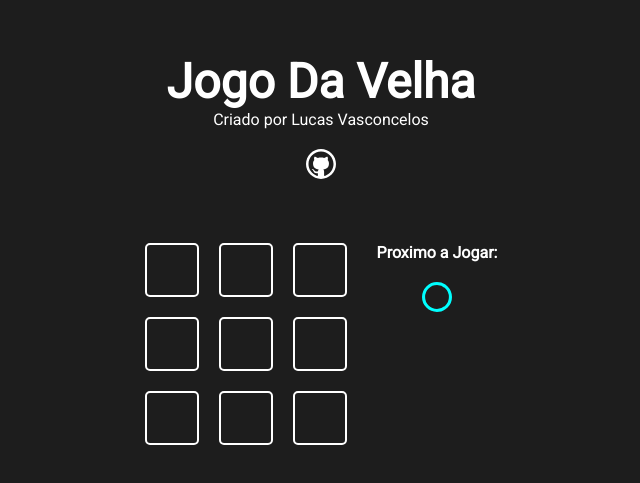
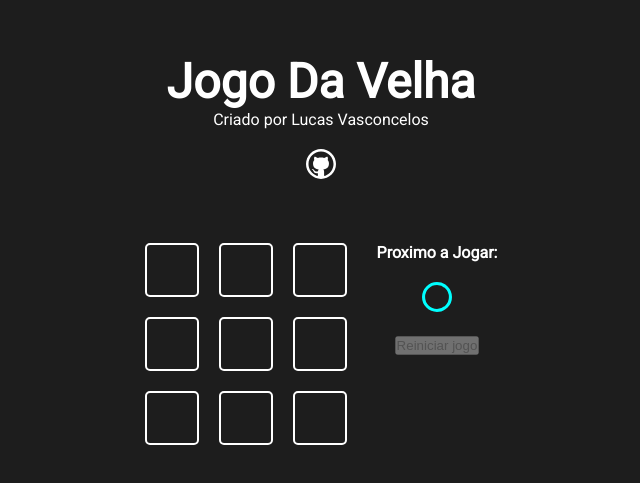
Before and after one commit to LucasVasconcelosDev/Projeto-JogoDaVelha, a Next.js app: page / in a window 1280 px wide. Shown: the part 171-654 px from the top of the page, without its empty margins (319-959 px from the left). Built offline with nearby package versions, Linux system fonts and the light colour scheme.

Commit message:
declarando vencedor e criado botão reset.

```diff
--- /dev/null
+++ b/src/components/button/Button.jsx
@@ -0,0 +1,14 @@
+import styles from "./Button.module.css"
+
+function Button({children, onClick, disabled}){
+    return(
+        <button
+            className={styles.button}
+            onClick={onClick}
+            disabled={disabled}>
+                {children}
+         </button>
+    )
+}
+
+export default Button
--- /dev/null
+++ b/src/components/button/Button.module.css
@@ -0,0 +1 @@
+.button{}
--- a/src/components/game/Game.jsx
+++ b/src/components/game/Game.jsx
@@ -3,6 +3,7 @@
 import styles from "./Game.module.css"
 import GameOption from "../gameOption/GameOption"
 import Icon from "../icon/Icon"
+import GameInfo from "../gameinfo/GameInfo"
 
 const winnerTable = [
     [0,1,2],
@@ -34,6 +35,12 @@
         })
     }
 
+    const handleReset = ()=>{
+        setGameState((Array(9).fill(0)))
+        setWinner(0)
+        setPlayer(-1)
+    }
+
     useEffect(()=>{
         setPlayer(player*(-1))
         verifyGame()
@@ -52,15 +59,11 @@
                 )
             }
         </div>
-            <div className={styles.gameInfo}>
-                <h4>Proximo a Jogar:</h4>
-                {
-                    player===1 && <Icon iconName="circle"/>
-                }
-                {
-                    player===-1 && <Icon iconName="x"/>
-                }
-            </div>
+            <GameInfo
+                player={player}
+                winner={winner}
+                onReset={handleReset}
+            />
        </div>
     )
 }
--- a/src/components/game/Game.module.css
+++ b/src/components/game/Game.module.css
@@ -8,10 +8,3 @@
     display: flex;
     gap: 30px;
 }
-
-.gameInfo{
-    display: flex;
-    flex-direction: column;
-    align-items: center;
-    gap: 20px;
-}
--- /dev/null
+++ b/src/components/gameinfo/GameInfo.jsx
@@ -0,0 +1,45 @@
+import styles from "./GameInfo.module.css"
+import Icon from "../icon/Icon"
+import Button from "../button/Button"
+
+function GameInfo({player, winner, onReset}){
+    const enableButton = ()=>{
+        if(winner !==0) return true
+    }
+    return(
+    <div className={styles.gameInfo}>
+        {
+            winner===0 &&
+            <>
+                <h4>Proximo a Jogar:</h4>
+                {
+                player===1 && <Icon iconName="circle"/>
+                }
+                {
+                player===-1 && <Icon iconName="x"/>
+                }
+            </>
+        }
+        {
+            winner!==0 &&
+            <>
+                <h4>Vencedor!</h4>
+                {
+                    winner===1 && <Icon iconName="circle"/>
+                }
+                {
+                    winner===-1 && <Icon iconName="x"/>
+                }
+            </>
+        }
+        <Button
+            onClick={onReset}
+            disabled={!enableButton()}
+        >
+            Reiniciar jogo
+        </Button>
+    </div>
+    )
+}
+
+export default GameInfo
--- /dev/null
+++ b/src/components/gameinfo/GameInfo.module.css
@@ -0,0 +1,6 @@
+.gameInfo{
+    display: flex;
+    flex-direction: column;
+    align-items: center;
+    gap: 20px;
+}
```
